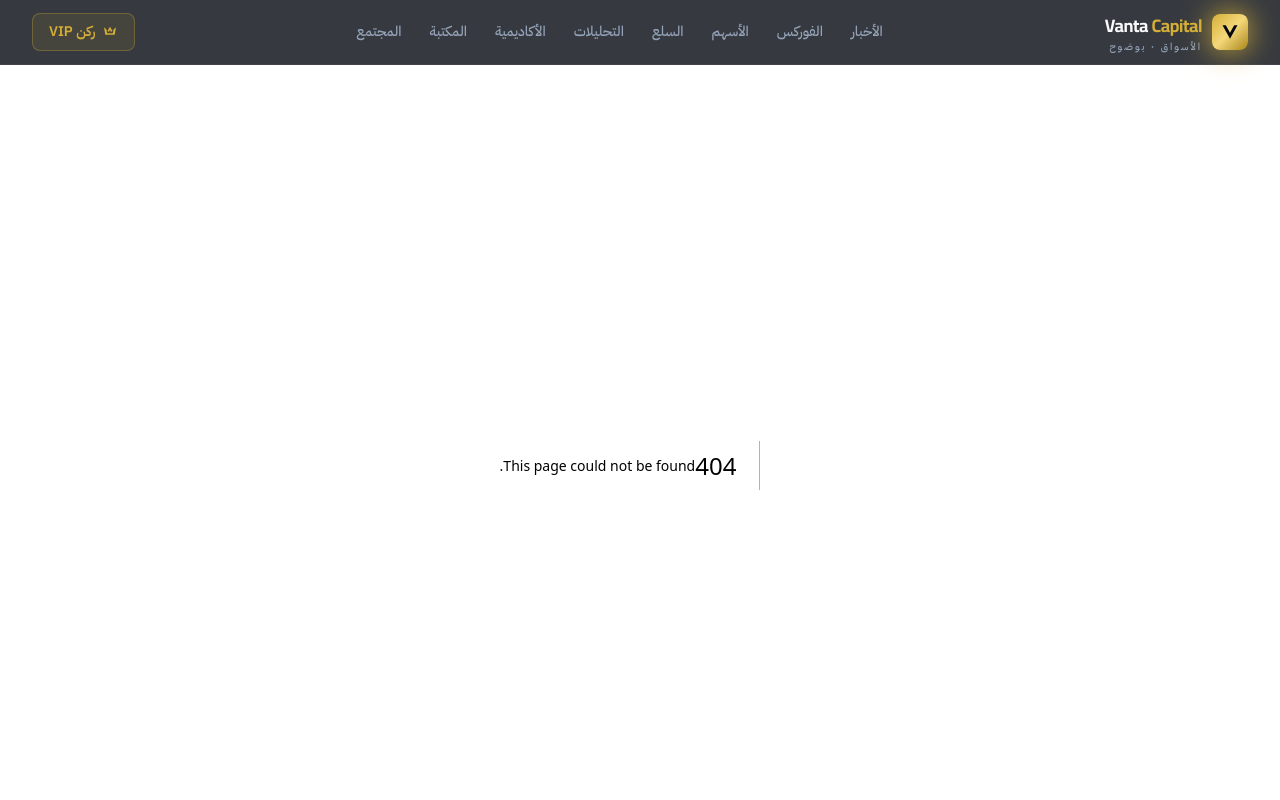
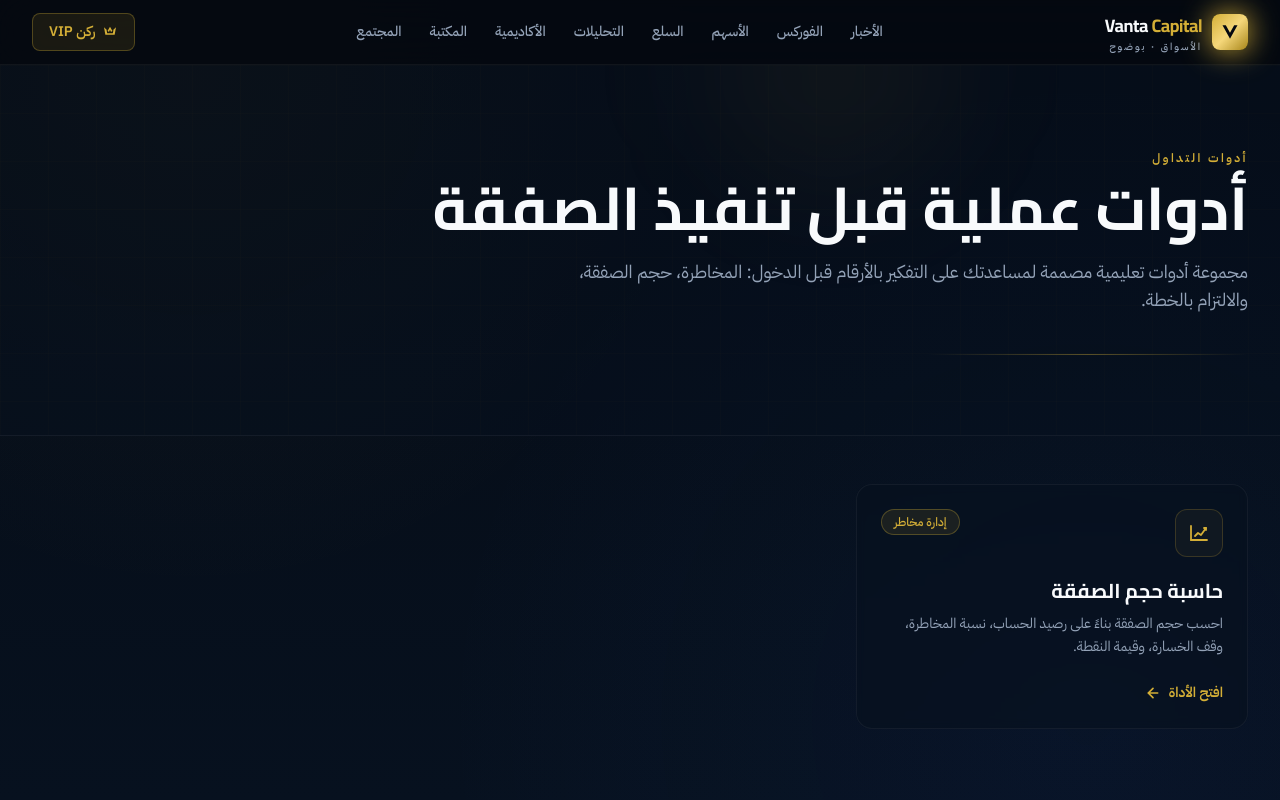
Before and after one commit to yassinlgarch-eng/Vanta-capital-, a Next.js app: page /tools in a window 1280 px wide. Before the commit this address had no page. Shown: the top 800 px of the page. Built offline with nearby package versions, Linux system fonts and the light colour scheme.

Commit message:
Add trading tools index page

```diff
--- /dev/null
+++ b/src/app/tools/page.tsx
@@ -0,0 +1,77 @@
+import Link from "next/link";
+import PageHeader from "@/components/PageHeader";
+
+export const metadata = {
+  title: "أدوات التداول - Vanta Capital",
+  description:
+    "أدوات تعليمية عملية تساعدك على حساب المخاطر، حجم الصفقة، ومراجعة قرارات التداول قبل التنفيذ.",
+};
+
+const tools = [
+  {
+    title: "حاسبة حجم الصفقة",
+    description:
+      "احسب حجم الصفقة بناءً على رصيد الحساب، نسبة المخاطرة، وقف الخسارة، وقيمة النقطة.",
+    href: "/tools/risk-calculator",
+    tag: "إدارة مخاطر",
+  },
+];
+
+export default function ToolsPage() {
+  return (
+    <>
+      <PageHeader
+        eyebrow="أدوات التداول"
+        title="أدوات عملية قبل تنفيذ الصفقة"
+        description="مجموعة أدوات تعليمية مصممة لمساعدتك على التفكير بالأرقام قبل الدخول: المخاطرة، حجم الصفقة، والالتزام بالخطة."
+      />
+
+      <section className="container-custom py-12">
+        <div className="grid gap-5 sm:grid-cols-2 lg:grid-cols-3">
+          {tools.map((tool) => (
+            <Link key={tool.href} href={tool.href} className="card card-hover group block p-6">
+              <div className="flex items-start justify-between gap-3">
+                <div className="grid h-12 w-12 place-items-center rounded-xl border border-gold/20 bg-gold/5 text-gold">
+                  <svg
+                    viewBox="0 0 24 24"
+                    fill="none"
+                    stroke="currentColor"
+                    strokeWidth="1.8"
+                    strokeLinecap="round"
+                    strokeLinejoin="round"
+                    className="h-6 w-6"
+                  >
+                    <path d="M4 19V5" />
+                    <path d="M4 19h16" />
+                    <path d="M8 15l3-3 3 2 5-7" />
+                    <path d="M17 7h2v2" />
+                  </svg>
+                </div>
+                <span className="chip chip-gold">{tool.tag}</span>
+              </div>
+              <h2 className="mt-5 font-display text-xl font-bold text-neutral-50 transition-colors group-hover:text-gold">
+                {tool.title}
+              </h2>
+              <p className="mt-2 text-sm leading-relaxed text-neutral-400">
+                {tool.description}
+              </p>
+              <span className="mt-6 inline-flex items-center gap-2 text-sm font-semibold text-gold transition-all group-hover:gap-3">
+                افتح الأداة
+                <svg
+                  className="h-4 w-4 flip-rtl"
+                  viewBox="0 0 24 24"
+                  fill="none"
+                  stroke="currentColor"
+                  strokeWidth="2.5"
+                  aria-hidden="true"
+                >
+                  <path d="M5 12h14M12 5l7 7-7 7" strokeLinecap="round" />
+                </svg>
+              </span>
+            </Link>
+          ))}
+        </div>
+      </section>
+    </>
+  );
+}
```
